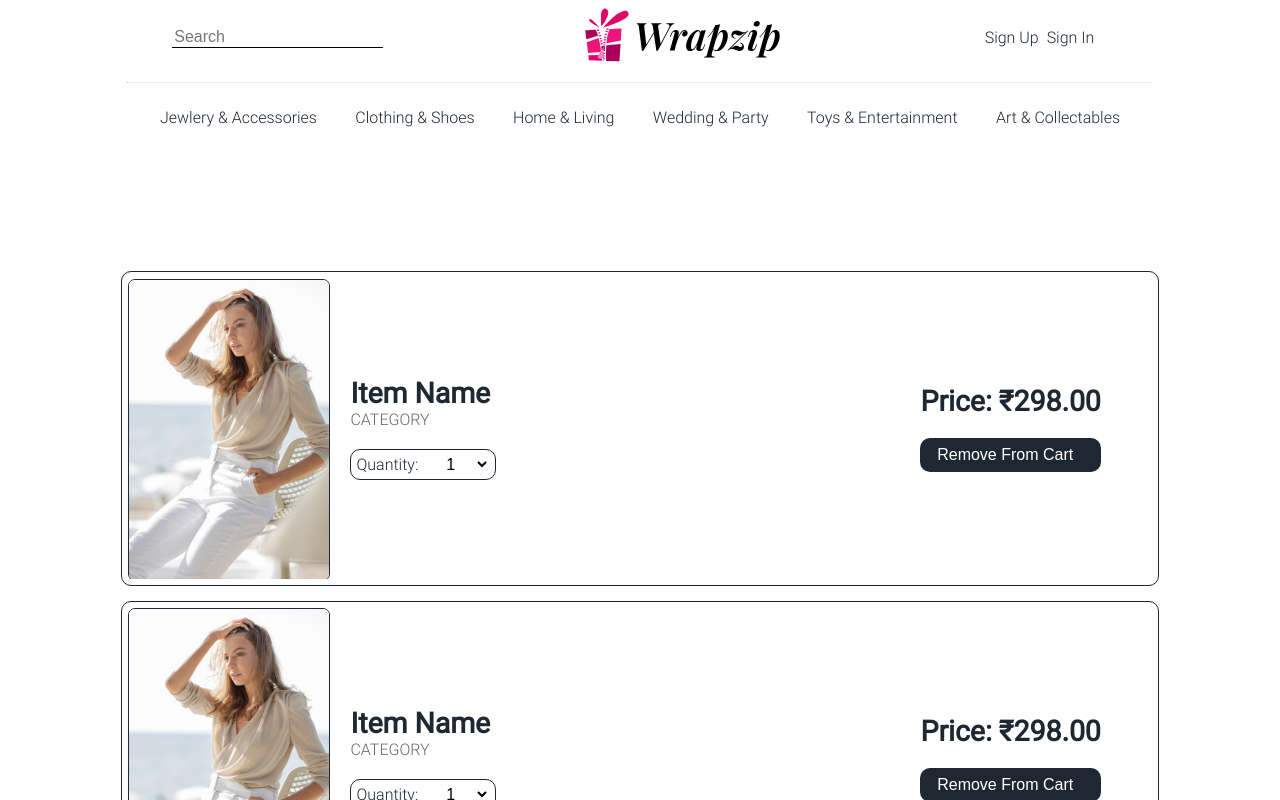
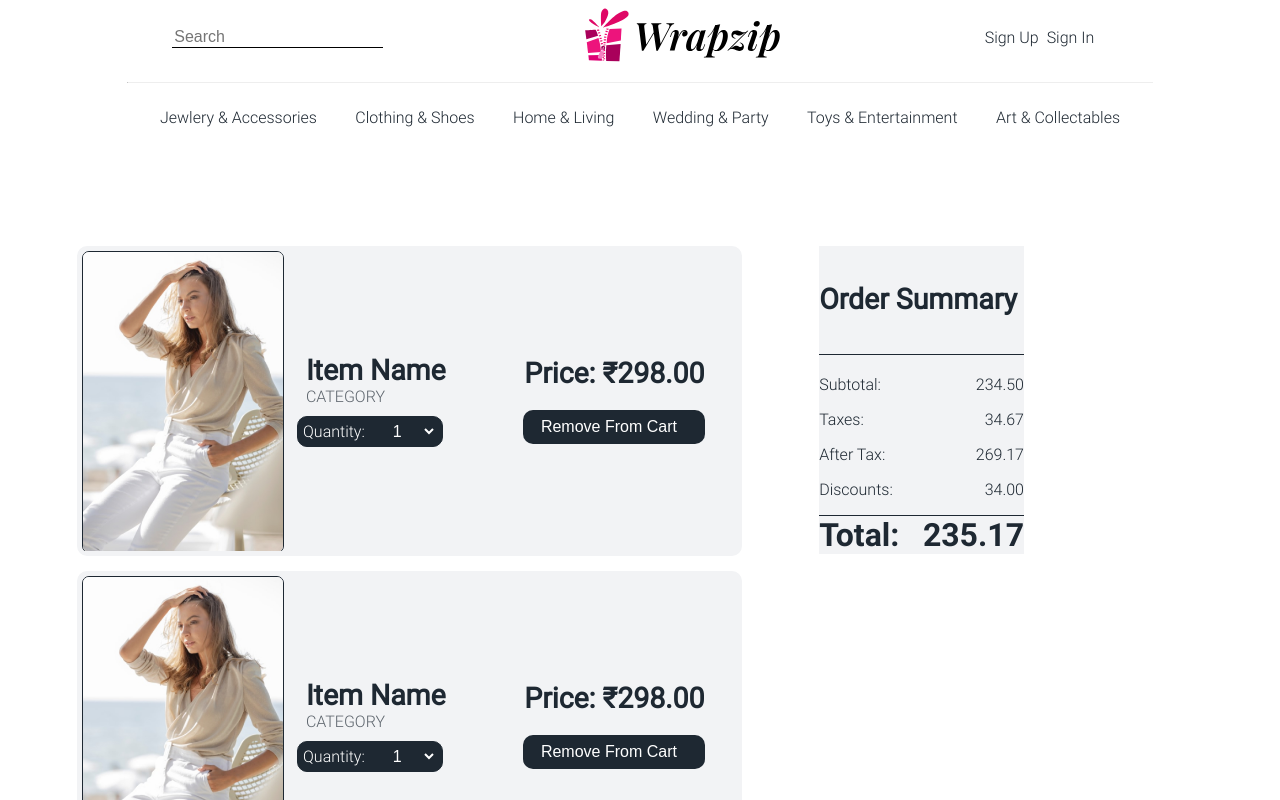
Before and after one commit to ArtConnoisseur/wrap-zip, a Next.js app: page /cart in a window 1280 px wide. Shown: the top 800 px of the page. Built offline with nearby package versions, Linux system fonts and the light colour scheme.

Commit message:
Cart Page - Order Summary Component Added

```diff
--- a/src/app/cart/cart.css
+++ b/src/app/cart/cart.css
@@ -2,6 +2,21 @@
     display: flex;
     flex-direction: column;
     align-items: center;
-    margin-top: 10%;
+    margin: 10% 0;
     gap: 15px;
+    width: 80%;
 }
+
+.cart {
+    display: flex;
+    width: 80%;
+    justify-content: center;
+    position: relative;
+}
+
+.order-summary {
+    margin: 10% 0;
+    width: 20%;
+    top: 3.5%;
+    right: 5%;
+}
--- a/src/app/cart/page.js
+++ b/src/app/cart/page.js
@@ -2,18 +2,25 @@ import './cart.css';
 
 import { Header } from '../components/header/header';
 import { CartInfoItem } from '../components/item-card/item-card';
-
+import { OrderSummary } from '../components/order-summary/order-summary';
+import { Footer } from '../components/footer/footer';
 
 const Cart = () => {
     return (
         <div className='cart-container'>
             <Header />
-            <div className='cart-item-container'>
-                <CartInfoItem />
-                <CartInfoItem />
-                <CartInfoItem />
-                <CartInfoItem />
+            <div className='cart'>
+                <div className='cart-item-container'>
+                    <CartInfoItem />
+                    <CartInfoItem />
+                    <CartInfoItem />
+                    <CartInfoItem />
+                </div>
+                <div className='order-summary'>
+                    <OrderSummary subtotal={234.5} taxes={34.67} discounts={34} />
+                </div>
             </div>
+            <Footer />
         </div>
     )
 };
--- a/src/app/components/footer/footer.css
+++ b/src/app/components/footer/footer.css
@@ -1,8 +1,10 @@
-.footer-container{
+.footer-container {
     display: flex;
     justify-content: space-evenly;
     padding: 10% 5%;
     align-items: center;
+    background-color: var(--dark-gray-bg);
+    color: #fff;
 }
 
 .footer-wrapzip-info {
@@ -19,13 +21,16 @@
     font-size: 1.3rem;
 }
 
+.footer-socmed-icons *:hover {
+    color: var(--accent);
+}
+
 .footer-link-container {
     display: flex;
     flex-direction: column;
     align-items: flex-start;
     gap: 20px;
     font-size: 1.2rem;
-
 }
 
 
@@ -36,3 +41,11 @@
     gap: 10px;
     padding-left: 0;
 }
+
+.footer-links li {
+    color: #fff;
+}
+
+.footer-links li:hover {
+    color: var(--accent)
+}
--- a/src/app/components/item-card/item-card.css
+++ b/src/app/components/item-card/item-card.css
@@ -3,11 +3,12 @@
     gap: 2%;
     width: 80%;
     padding: 0.5%;
-    border: 0.5px solid var(--dark-gray-bg);
+    border: 0.5px solid transparent;
     align-items: center;
     border-radius: 10px;
     height: 300px;
     transition: border 0.2s ease-in-out;
+    background-color: var(--gray-bg);
 }
 
 .item-card-container h4 {
@@ -24,7 +25,7 @@
     width: 200px;
     object-fit: cover;
     border-radius: 7px;
-    border: 0.5px solid var(--dark-gray-bg)
+    border: 0.5px solid var(--dark-gray-bg);
 }
 
 .cart-item-info {
@@ -32,7 +33,14 @@
     flex-direction: column;
     align-items: flex-start;
     margin-right: auto;
-    gap: 20px;
+    gap: 10px;
+}
+
+.card-item-labels {
+    display: flex;
+    flex-direction: column;
+    position: relative;
+    left: 1ch;
 }
 
 .cart-remove-icon {
@@ -51,6 +59,8 @@
     padding: 5px;
     border-radius: 10px;
     transition: border 0.2s ease-in-out;
+    background-color: var(--dark-gray-bg);
+    color: #fff;
 }
 
 .quantity-dropdown {
@@ -58,6 +68,7 @@
     border: none;
     font-size: 1rem;
     margin-left: 20px;
+    color: #fff;
 }
 
 .remove-cart-button {
@@ -77,3 +88,7 @@
 .item-card-container:hover, .cart-item-quantity:hover {
     border: 1px solid var(--accent);
 }
+
+.item-card-container:hover .cart-image img {
+    border: 0.5px solid var(--accent);
+}
--- a/src/app/components/item-card/item-card.js
+++ b/src/app/components/item-card/item-card.js
@@ -40,11 +40,10 @@ export function CartInfoItem({ itemName='Item Name', category='category', price=
                 />
             </div>
             <div className='cart-item-info'>
-                <div>
-                    <h4 className='roboto cart-item-header'>{itemName}</h4>
+                <div className='card-item-labels'>
+                    <h4 className='cart-item-header'>{itemName}</h4>
                     <span className='cart-category-label'>{category}</span>
                 </div>
-
                 <div className='cart-item-quantity'>
                     <label for='qty-dpd'>Quantity: </label>
                     <select className='quantity-dropdown' name='qty-dpd'>
--- /dev/null
+++ b/src/app/components/order-summary/order-summary.css
@@ -0,0 +1,31 @@
+.order-summary-container {
+    background-color: var(--gray-bg);
+    display: flex;
+    flex-direction: column;
+    gap: 20px;
+}
+
+.order-summary-header {
+    border-bottom: 0.5px solid var(--dark-gray-bg);
+}
+
+.order-summary-data {
+    display: flex;
+}
+
+.order-summary-info {
+    display: flex;
+    flex-direction: column;
+    gap: 1rem;
+}
+
+.order-summary-data {
+    display: flex;
+    justify-content: space-between;
+}
+
+.total-label {
+    border-top: 0.5px solid var(--dark-gray-bg);
+    font-size: 2rem;
+    font-family: 'Roboto Bold';
+}
--- /dev/null
+++ b/src/app/components/order-summary/order-summary.js
@@ -0,0 +1,39 @@
+import './order-summary.css';
+
+function LabelData({ label, data, isTotal }) {
+    let totalClass='';
+
+    if (isTotal) {
+        totalClass='total-label';
+    }
+
+    return (
+        <div className={('order-summary-data ' + totalClass)}>
+            <span>{label}:</span>
+            <span>{data}</span>
+        </div>
+    );
+}
+
+export function OrderSummary({ subtotal, taxes, discounts }) {
+    const dataPoints = {
+        'Subtotal': subtotal,
+        'Taxes': taxes,
+        'After Tax': subtotal + taxes,
+        'Discounts': discounts,
+        'Total': subtotal + taxes - discounts
+    };
+
+    return (
+        <div className='order-summary-container'>
+            <div className='order-summary-header'>
+                <h4>Order Summary</h4>
+            </div>
+            <div className='order-summary-info'>
+                {Object.keys(dataPoints).map((key, index) => (
+                    <LabelData key={index} label={key} data={dataPoints[key].toFixed(2)} isTotal={key==="Total"}/>
+                ))}
+            </div>
+        </div>
+    );
+}
```
